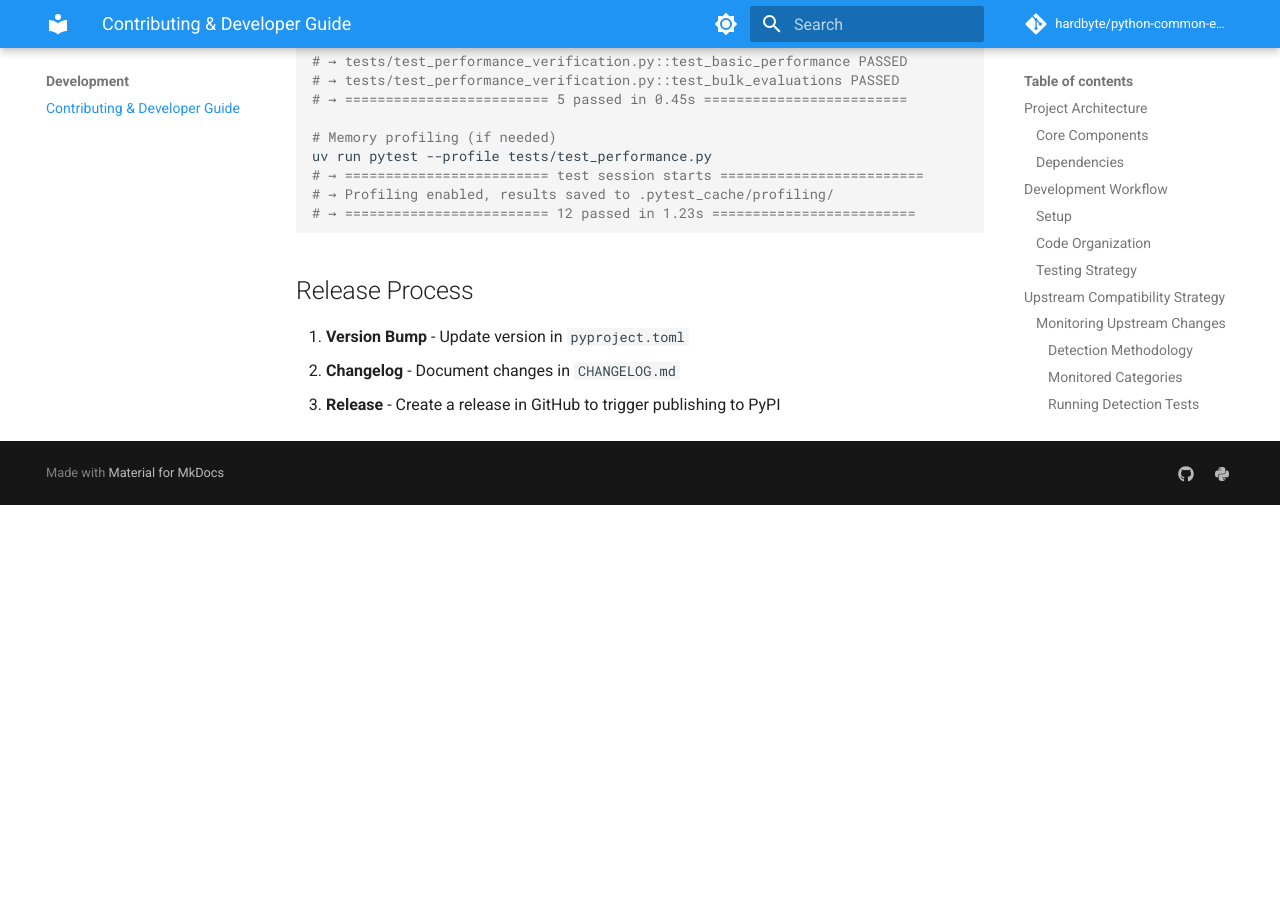
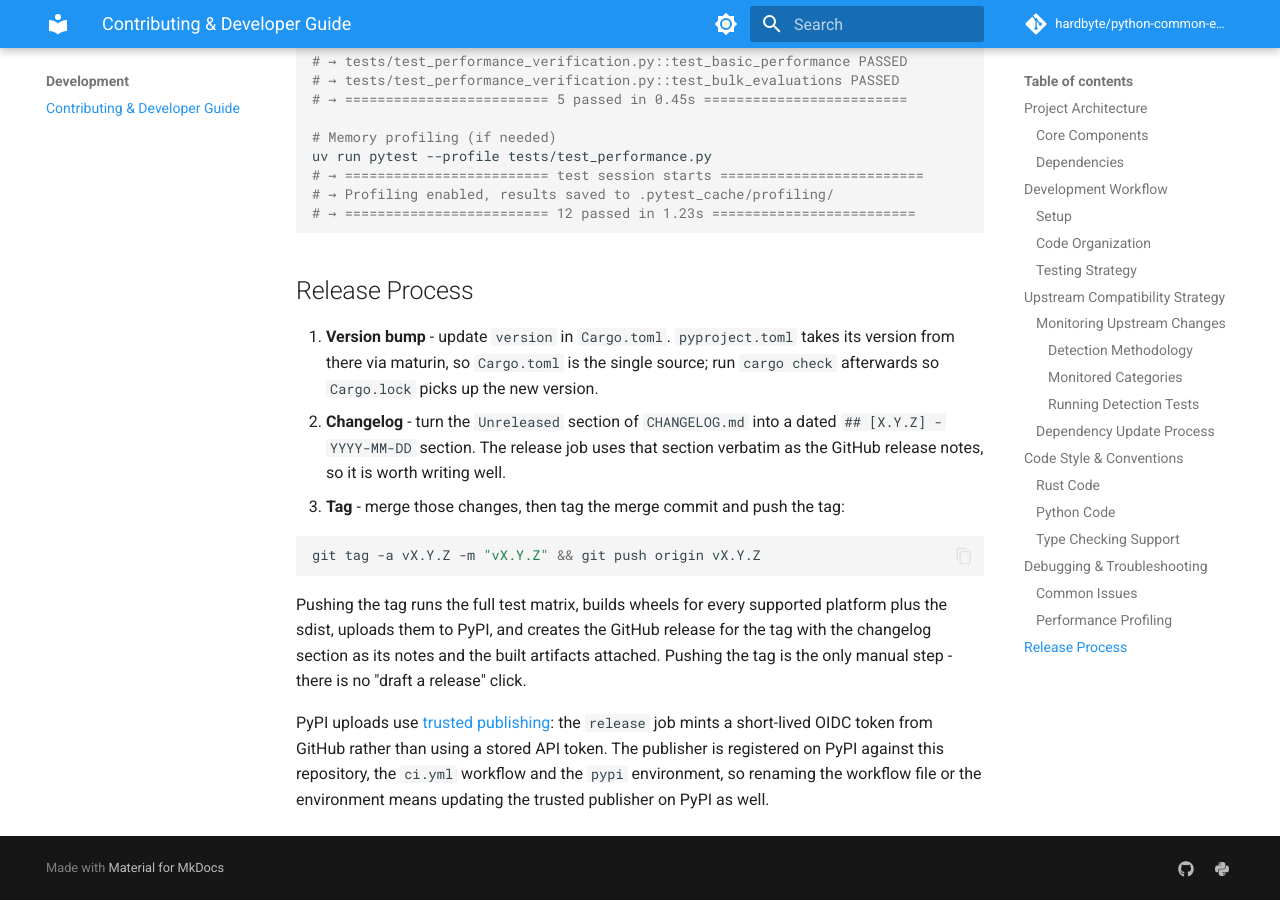
Before and after one commit to hardbyte/python-common-expression-language, an MkDocs documentation site: the page built from docs/contributing.md, in a window 1280 px wide and 900 px high, scrolled down 6503 px. Built offline with MkDocs 1.6.1 and Material for MkDocs 9.7.7, drawn with Linux system fonts in a browser that asks for light colours; comment, search, counter and statistics services are not loaded; before the commit the page ends 7008 px from its top, so only the background shows below that.

Commit message:
Publish to PyPI with trusted publishing and create the GitHub release (#41)
Replaces the stored PYPI_API_TOKEN with PyPI trusted publishing: the release job
runs in a `pypi` environment and uses pypa/gh-action-pypi-publish, which exchanges
the job's short-lived GitHub OIDC token for an upload credential. The job already
requested id-token: write without using it.

The job also creates the GitHub release for the pushed tag — previously a tag
published to PyPI but left no release behind — with the matching CHANGELOG section
as its notes, the wheels and sdist attached, and guards that make a re-run
idempotent, including publishing a draft left behind by a job that died mid-upload.

Documents the flow in docs/contributing.md, which also had the version bump in the
wrong file: the version lives in Cargo.toml, and pyproject.toml derives it via
maturin.

Requires one-time PyPI setup before the next tag: register this repository, the
ci.yml workflow and the pypi environment as a trusted publisher.

````diff
--- a/docs/contributing.md
+++ b/docs/contributing.md
@@ -311,6 +311,25 @@ uv run pytest --profile tests/test_performance.py
 
 ## Release Process
 
-1. **Version Bump** - Update version in `pyproject.toml`
-2. **Changelog** - Document changes in `CHANGELOG.md`
-3. **Release** - Create a release in GitHub to trigger publishing to PyPI
+1. **Version bump** - update `version` in `Cargo.toml`. `pyproject.toml` takes its
+   version from there via maturin, so `Cargo.toml` is the single source; run
+   `cargo check` afterwards so `Cargo.lock` picks up the new version.
+2. **Changelog** - turn the `Unreleased` section of `CHANGELOG.md` into a dated
+   `## [X.Y.Z] - YYYY-MM-DD` section. The release job uses that section verbatim as
+   the GitHub release notes, so it is worth writing well.
+3. **Tag** - merge those changes, then tag the merge commit and push the tag:
+
+   ```bash
+   git tag -a vX.Y.Z -m "vX.Y.Z" && git push origin vX.Y.Z
+   ```
+
+Pushing the tag runs the full test matrix, builds wheels for every supported
+platform plus the sdist, uploads them to PyPI, and creates the GitHub release for
+the tag with the changelog section as its notes and the built artifacts attached.
+Pushing the tag is the only manual step - there is no "draft a release" click.
+
+PyPI uploads use [trusted publishing](https://docs.pypi.org/trusted-publishers/):
+the `release` job mints a short-lived OIDC token from GitHub rather than using a
+stored API token. The publisher is registered on PyPI against this repository, the
+`ci.yml` workflow and the `pypi` environment, so renaming the workflow file or the
+environment means updating the trusted publisher on PyPI as well.
````
Also changed, not shown: CHANGELOG.md (+13 -0 lines), 1 other file.
